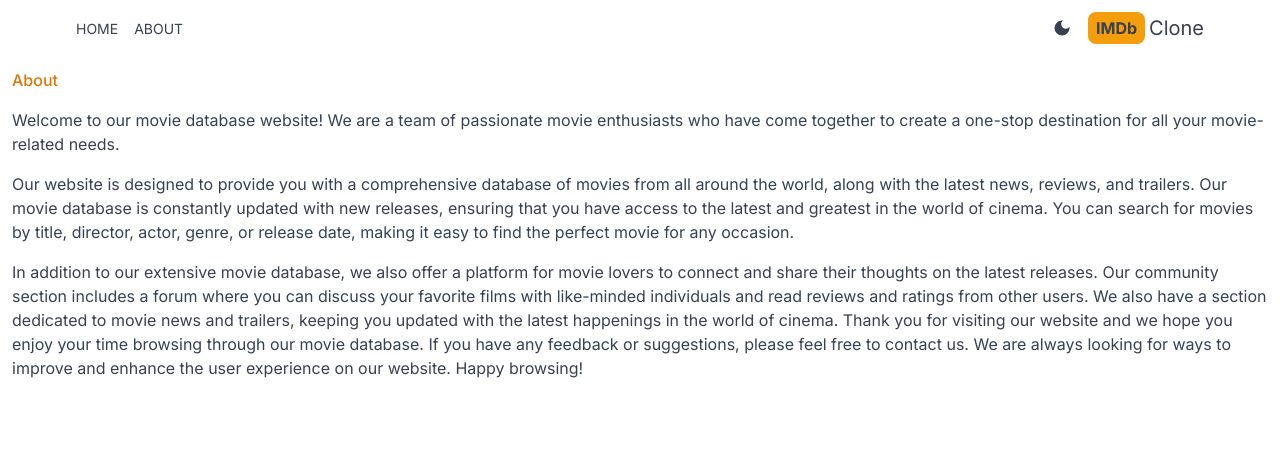
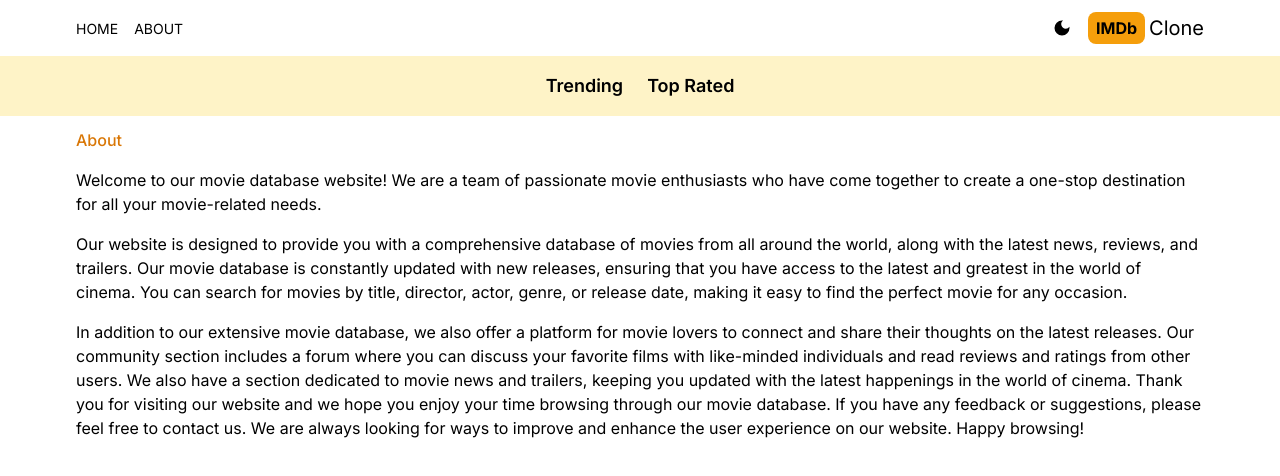
Before and after one commit to Suulayman5/imdb-clone, a Next.js app: page /about in a window 1280 px wide. Shown: the top 476 px of the page. Built offline with nearby package versions, Linux system fonts and the light colour scheme.

Commit message:
added navbar

```diff
--- a/src/app/Providers.jsx
+++ b/src/app/Providers.jsx
@@ -4,7 +4,7 @@
 const Providers = ({ children}) => {
   return (
     <ThemeProvider defaultTheme="system" attribute="class">
-        <div className="text-gray-700 dark:text-gray-200 dark:bg-black min-h-screen select-none transition-colors duration-300">
+        <div className="text-black dark:text-gray-200 dark:bg-black min-h-screen select-none transition-colors duration-300">
             {children}
         </div>
     </ThemeProvider>
--- a/src/app/about/page.jsx
+++ b/src/app/about/page.jsx
@@ -2,7 +2,7 @@
 
 const About = () => {
   return (
-    <div className='max-w-6x1 mx-auto p-3 space-y-4'>
+    <div className='max-w-6xl mx-auto p-3 space-y-4'>
         <h1 className='text-2x1 font-medium text-amber-600'>About</h1>
         <p>
         Welcome to our movie database website! We are a team of passionate movie
--- a/src/app/layout.js
+++ b/src/app/layout.js
@@ -2,6 +2,7 @@
 import "./globals.css";
 import Header from "@/components/Header";
 import Providers from "./Providers";
+import Navbar from "@/components/Navbar";
 const inter = Inter({ subsets: ["latin"] });
 
 export const metadata = {
@@ -15,6 +16,7 @@
       <body className={inter.className}>
         <Providers>
           <Header/>
+          <Navbar/>
           {children}
         </Providers>
         </body>
--- /dev/null
+++ b/src/components/Navbar.jsx
@@ -0,0 +1,13 @@
+import React from 'react'
+import NavbarItems from './NavbarItems'
+
+const Navbar = () => {
+  return (
+    <div className='flex dark:bg-gray-600 bg-amber-100 p-4 lg:text-lg justify-center gap-6'>
+        <NavbarItems title='Trending' param='fetchTrending'/>
+        <NavbarItems title='Top Rated' param='fetchTopRated'/>
+    </div>
+  )
+}
+
+export default Navbar
--- /dev/null
+++ b/src/components/NavbarItems.jsx
@@ -0,0 +1,16 @@
+'use client'
+import Link from 'next/link'
+import { useSearchParams } from 'next/navigation'
+
+const NavbarItems = ({title, param}) => {
+    const searchParams = useSearchParams()
+    const genre = searchParams.get('genre')
+  return (
+    <div>
+        <Link className={`hover:text-amber-600 font-semibold ${genre === param? 'underline underline-offset-4 decoration-4 decoration-amber-500 rounded-lg': ''}`}
+        href={`/?genre=${param}`}>{title}</Link>
+    </div>
+  )
+}
+
+export default NavbarItems
```
